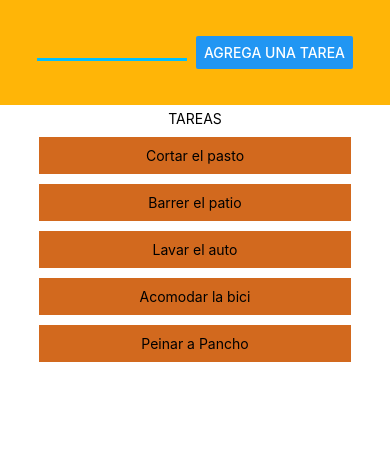
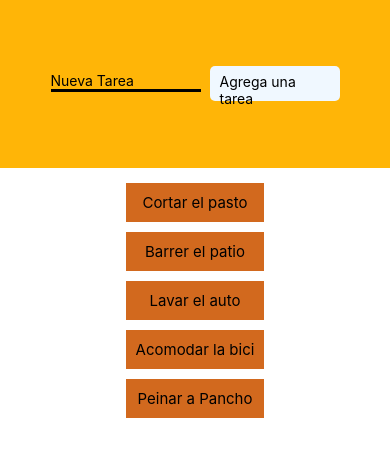
Before and after one commit to tomiFuentes9/projectoCH, a React Native app: screen / in a window 390 px wide. Shown: the top 456 px of the page. Built offline with nearby package versions, Linux system fonts and the light colour scheme.

Commit message:
Entrega segundo desafio

```diff
--- a/App.js
+++ b/App.js
@@ -1,5 +1,5 @@
 import { StatusBar } from "expo-status-bar";
-import { Main } from './src/Main';
+import { Main } from './src/Screens/Main';
 
 const MOCK_TASKS = [
   {
--- /dev/null
+++ b/src/Components/InputBar.js
@@ -0,0 +1,47 @@
+import { StyleSheet, Text, View, TextInput, Pressable } from "react-native";
+import React from "react";
+
+export const InputBar = ({ input, setInput, handleAdd }) => {
+  return (
+    <View style={styles.container}>
+      <TextInput
+        placeholder="Nueva Tarea"
+        style={styles.txtInput}
+        value={input}
+        onChangeText={setInput}
+      />
+      <Pressable style={styles.inputButton} onPress={handleAdd}>
+        <Text style={styles.InputButtonText}>Agrega una tarea</Text>
+      </Pressable>
+    </View>
+  );
+};
+
+const styles = StyleSheet.create({
+  container: {
+    flex: 1.5,
+    flexDirection: "row",
+    backgroundColor: "#FFB507",
+    alignItems: "center",
+    justifyContent: "center",
+    width: "100%",
+  },
+  txtInput: {
+    width: 150,
+    borderBottomWidth: 3,
+    marginBottom: 3,
+    marginRight: 9,
+  },
+  inputButton: {
+    height: 35,
+    width: 130,
+    paddingVertical: 7,
+    paddingHorizontal: 10,
+    borderRadius: 5,
+    backgroundColor: "aliceblue",
+  },
+  inputButtonText: {
+    textAlign: "center",
+    color: "white",
+  },
+});
--- /dev/null
+++ b/src/Components/ModalTask.js
@@ -0,0 +1,95 @@
+import { StyleSheet, Text, View, Modal, Pressable } from "react-native";
+import React from "react";
+
+export const ModalTask = ({ modalVisible, setModalVisible, taskActive }) => {
+  return (
+    <Modal
+      animationType="fade"
+      transparent={true}
+      visible={modalVisible}
+      onRequestClose={() => {
+        setModalVisible(!modalVisible);
+      }}
+    >
+      <View style={styles.container}>
+        <View style={styles.modal}>
+          <Text style={styles.text}>{taskActive.task}</Text>
+          <View style={styles.buttonContainer}>
+            <Pressable
+              style={[styles.button, styles.buttonListo]}
+              onPress={() => setModalVisible(!modalVisible)}
+            >
+              <Text style={styles.textButton}>Terminada</Text>
+            </Pressable>
+            <Pressable
+              style={[styles.button, styles.buttonPendiente]}
+              onPress={() => setModalVisible(!modalVisible)}
+            >
+              <Text style={styles.textButton}>Pendiente</Text>
+            </Pressable>
+            <Pressable
+              style={[styles.button, styles.buttonClose]}
+              onPress={() => setModalVisible(!modalVisible)}
+            >
+              <Text style={styles.textButton}>Cancelar</Text>
+            </Pressable>
+          </View>
+        </View>
+      </View>
+    </Modal>
+  );
+};
+
+const styles = StyleSheet.create({
+  container: {
+    flex: 1,
+    justifyContent: "center",
+    alignItems: "center",
+    marginTop: 22,
+  },
+  modal: {
+    margin: 20,
+    backgroundColor: "darksalmon",
+    borderRadius: 20,
+    padding: 35,
+    alignItems: "center",
+    shadowColor: "#000",
+    shadowOffset: {
+      width: 0,
+      height: 2,
+    },
+    shadowOpacity: 0.25,
+    shadowRadius: 4,
+    elevation: 5,
+  },
+  buttonContainer: {
+    flexDirection: "row",
+    alignItems: "center",
+  },
+  button: {
+    borderRadius: 20,
+    padding: 10,
+  },
+  buttonClose: {
+    marginLeft: 2,
+  },
+  buttonListo: {
+    backgroundColor: "green",
+    marginRight: 2,
+  },
+  buttonPendiente: {
+    backgroundColor: "red",
+    marginRight: 2,
+  },
+  text: {
+    color: "black",
+    fontWeight: "bold",
+    textAlign: "center",
+    marginBottom: 6,
+  },
+  textButton: {
+    color: "black",
+    fontWeight: "bold",
+    textAlign: "center",
+  },
+});
--- /dev/null
+++ b/src/Components/TaskList/Task.js
@@ -0,0 +1,26 @@
+import { StyleSheet, Text, View, Pressable } from "react-native";
+import React from "react";
+
+export const Task = ({ item, onPressTask }) => {
+  return (
+    <Pressable onPress={() => onPressTask(item)}>
+      <View style={styles.task} key={item.id}>
+        <Text style={styles.taskText}>{item.task}</Text>
+      </View>
+    </Pressable>
+  );
+};
+
+const styles = StyleSheet.create({
+  task: {
+    width: "100%",
+    alignItems: "center",
+    backgroundColor: "chocolate",
+    padding: 10,
+    marginTop: 10,
+  },
+  taskText: {
+    fontSize: 15,
+    color: "black",
+  },
+});
--- /dev/null
+++ b/src/Components/TaskList/TaskList.js
@@ -0,0 +1,28 @@
+import { StyleSheet, FlatList, View } from "react-native";
+import React from "react";
+import { Task } from "./Task";
+
+export const TaskList = ({ list, onPressTask }) => {
+  return (
+    <View style={styles.taskView}>
+      <FlatList
+        data={list}
+        keyExtractor={(task) => task.id}
+        renderItem={({ item }) => (
+          <Task item={item} onPressTask={onPressTask} />
+        )}
+      />
+    </View>
+  );
+};
+
+const styles = StyleSheet.create({
+  taskView: {
+    flex: 6,
+    backgroundColor: "#FFFFFF",
+    alignItems: "center",
+    justifyContent: "flex-start",
+    width: "100%",
+    marginTop: 5,
+  },
+});
--- a/src/Main.jsx
+++ /dev/null
@@ -1,60 +0,0 @@
-import { StyleSheet, Text, View, Button, TextInput } from "react-native";
-import React from "react";
-
-export const Main = ({ tasks }) => {
-  return (
-    <View style={styles.container}>
-      <View style={styles.inputView}>
-        <TextInput style={styles.txtInput} />
-        <Button title="Agrega una tarea" />
-      </View>
-      <View style={styles.taskView}>
-        <Text>TAREAS</Text>
-        {tasks.map((task) => (
-          <View style={styles.task} key={task.id}>
-            <Text>{task.task}</Text>
-          </View>
-        ))}
-      </View>
-    </View>
-  );
-};
-
-const styles = StyleSheet.create({
-  container: {
-    flex: 1,
-    alignItems: "center",
-    justifyContent: "center",
-    flexDirection: "column",
-  },
-  inputView: {
-    flex: 1,
-    flexDirection: "row",
-    backgroundColor: "#FFB507",
-    alignItems: "center",
-    justifyContent: "center",
-    width: "100%",
-  },
-  taskView: {
-    flex: 7,
-    backgroundColor: "#FFFFFF",
-    alignItems: "center",
-    justifyContent: "flex-start",
-    width: "100%",
-    marginTop: 5
-  },
-  txtInput: {
-    width: 150,
-    borderBottomColor: "deepskyblue",
-    borderBottomWidth: 3,
-    marginBottom: 3,
-    marginRight: 9,
-  },
-  task: {
-    width: "80%",
-    alignItems: 'center',
-    backgroundColor: "chocolate",
-    padding: 10,
-    marginTop: 10,
-  },
-});
--- /dev/null
+++ b/src/Screens/Main.jsx
@@ -0,0 +1,49 @@
+import { StyleSheet, Text, View, Button, TextInput } from "react-native";
+import React, { useState } from "react";
+import { InputBar } from "../Components/InputBar";
+import { TaskList } from "../Components/TaskList/TaskList";
+import { ModalTask } from "../Components/ModalTask";
+
+export const Main = ({ tasks }) => {
+  const [list, setList] = useState(tasks);
+  const [input, setInput] = useState("");
+  const [modalVisible, setModalVisible] = useState(false);
+  const [taskActive, setTaskActive] = useState({});
+
+  const handleAdd = () => {
+    setList([
+      ...list,
+      {
+        id: list.length + 1,
+        task: input,
+        completed: false,
+      },
+    ]);
+  };
+
+  const handlePress = (task) => {
+    setTaskActive(task);
+    setModalVisible(!modalVisible);
+  };
+
+  return (
+    <View style={styles.container}>
+      <InputBar input={input} setInput={setInput} handleAdd={handleAdd} />
+      <TaskList list={list} onPressTask={handlePress} />
+      <ModalTask
+        modalVisible={modalVisible}
+        setModalVisible={setModalVisible}
+        taskActive={taskActive}
+      />
+    </View>
+  );
+};
+
+const styles = StyleSheet.create({
+  container: {
+    flex: 1,
+    alignItems: "center",
+    justifyContent: "center",
+    flexDirection: "column",
+  },
+});
```
